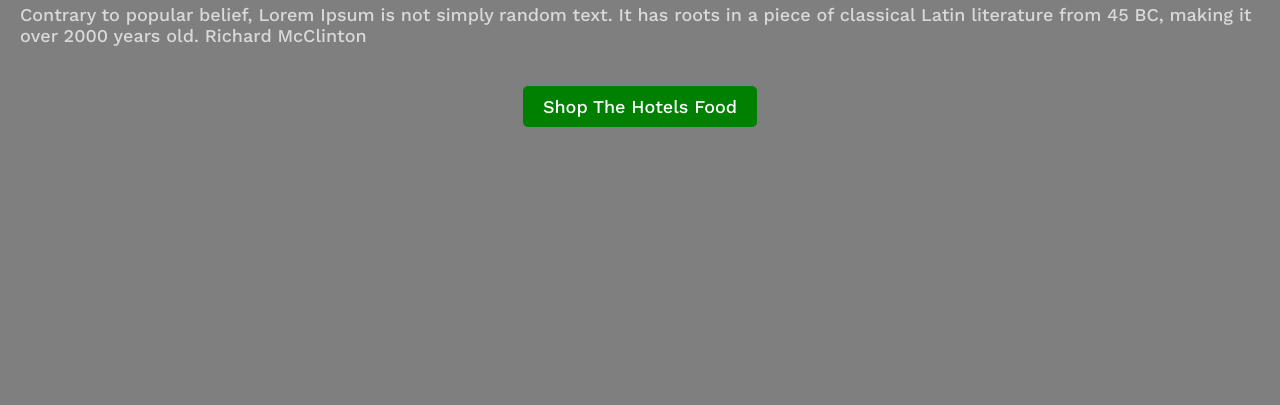
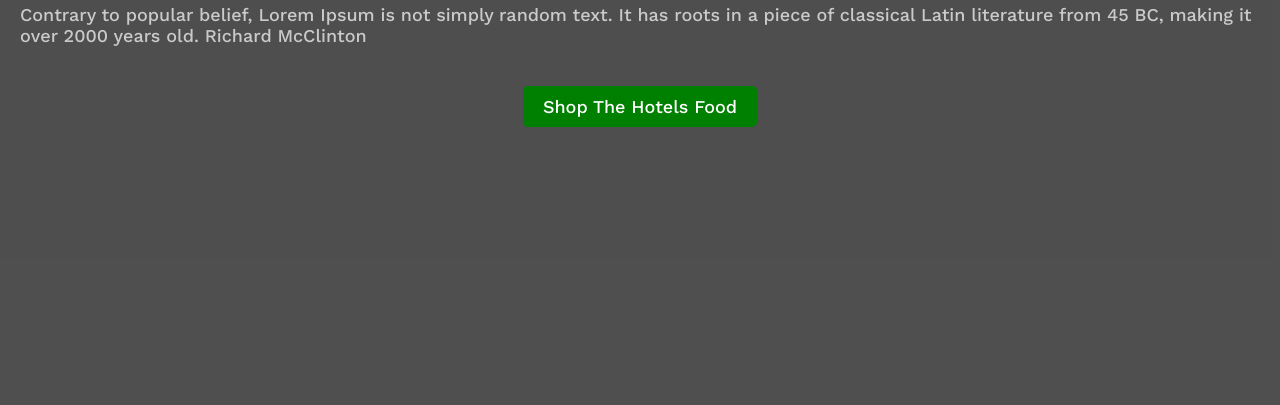
Before and after one commit to mehedidevx/Good-Food-Restaurant, a plain HTML site: page index.html in a window 1280 px wide. Shown: the part 504-909 px from the top of the page. Drawn offline with nearby package versions, Linux system fonts and the light colour scheme; the site is published under a folder, as on GitHub Pages, so addresses that start at the root find nothing.

Commit message:
image problem solve

```diff
--- a/styles/style.css
+++ b/styles/style.css
@@ -6,7 +6,7 @@
   box-sizing: border-box;
 }
 .banner {
-  background-image: url("/assets/hero-bg.png");
+  background-image: url("../assets/hero-bg.png");
   background-size: cover;
   background-repeat: no-repeat;
   background-position: center;
```
